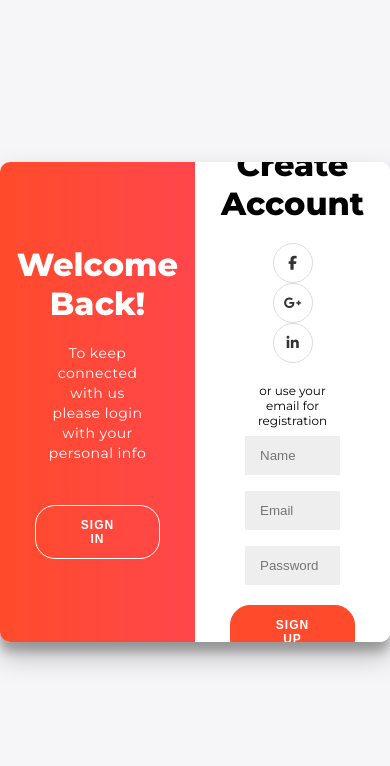
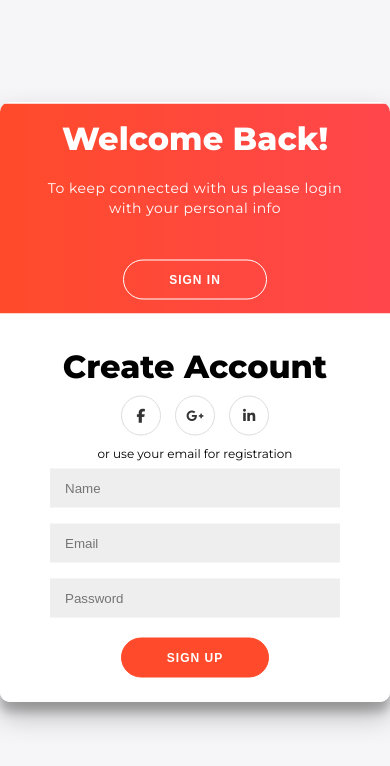
Before and after one commit to Lakshmikanth9036/Box-Sliding-Sign-in-up, a plain HTML site: page index.html in a window 390 px wide. Both pictures are taken after a click on the button "SIGN UP". Drawn offline with Linux system fonts and the light colour scheme.

Commit message:
Mobile version

```diff
--- a/style.css
+++ b/style.css
@@ -1,11 +1,11 @@
-@import url('https://fonts.googleapis.com/css?family=Montserrat:400,800');
+@import url("https://fonts.googleapis.com/css?family=Montserrat:400,800");
 
-*{
+* {
   box-sizing: border-box;
 }
 
-body{
-    font-family: 'Montserrat', sans-serif;
+body {
+  font-family: "Montserrat", sans-serif;
   background-color: #f6f5f7;
   display: flex;
   justify-content: center;
@@ -15,12 +15,12 @@ body{
   margin: -20px 0 50px;
 }
 
-h1{
+h1 {
   font-weight: bold;
   margin: 0;
 }
 
-p{
+p {
   font-size: 14px;
   font-weight: 100;
   line-height: 20px;
@@ -29,18 +29,18 @@ p{
   padding: 0 5px;
 }
 
-span{
+span {
   font-size: 12px;
 }
 
-a{
+a {
   color: #333;
   font-size: 14px;
   text-decoration: none;
   margin: 15px 0;
 }
 
-.container{
+.container {
   background: #fff;
   border-radius: 10px;
   box-shadow: 0 14px 28px rgba(0, 0, 0, 0.25), 0 10px 10px rgba(0, 0, 0, 0.22);
@@ -51,7 +51,7 @@ a{
   min-height: 480px;
 }
 
-.form-container form{
+.form-container form {
   background: #fff;
   display: flex;
   flex-direction: column;
@@ -62,11 +62,11 @@ a{
   text-align: center;
 }
 
-.social-container{
+.social-container {
   margin: 20px 0;
 }
 
-.social-container a{
+.social-container a {
   border: 1px solid #ddd;
   border-radius: 50%;
   display: inline-flex;
@@ -78,13 +78,13 @@ a{
   transition: 0.2s ease-in-out;
 }
 
-.social-container a:hover{
+.social-container a:hover {
   border-color: #ff4b2b;
   color: #ff4b2b;
   transform: scale(1.2);
 }
 
-.form-container input{
+.form-container input {
   background: #eee;
   border: none;
   padding: 12px 15px;
@@ -92,7 +92,7 @@ a{
   width: 100%;
 }
 
-button{
+button {
   border-radius: 20px;
   border: 1px solid#ff4b2b;
   background: #ff4b2b;
@@ -107,40 +107,40 @@ button{
   cursor: pointer;
 }
 
-button:active{
+button:active {
   transform: scale(0.95);
 }
 
-button:focus{
+button:focus {
   outline: none;
 }
 
-button.ghost{
+button.ghost {
   background: transparent;
   border-color: #fff;
 }
 
-.form-container{
+.form-container {
   position: absolute;
   top: 0;
   height: 100%;
   transition: all 0.6s ease-in-out;
 }
 
-.sign-in-container{
+.sign-in-container {
   left: 0;
   width: 50%;
   z-index: 2;
 }
 
-.sign-up-container{
+.sign-up-container {
   left: 0;
   width: 50%;
   z-index: 1;
   opacity: 0;
 }
 
-.overlay-container{
+.overlay-container {
   position: absolute;
   top: 0;
   left: 50%;
@@ -162,7 +162,7 @@ button.ghost{
   transition: transform 0.6s ease-in-out;
 }
 
-.overlay-panel{
+.overlay-panel {
   position: absolute;
   top: 0;
   display: flex;
@@ -188,28 +188,89 @@ button.ghost{
 
 /*ANIMATION*/
 
-.container.right-panel-active .sign-in-container{
+.container.right-panel-active .sign-in-container {
   transform: translateX(100%);
 }
 
-.container.right-panel-active .overlay-container{
+.container.right-panel-active .overlay-container {
   transform: translateX(-100%);
 }
 
-.container.right-panel-active .sign-up-container{
+.container.right-panel-active .sign-up-container {
   transform: translateX(100%);
   opacity: 1;
   z-index: 5;
 }
 
-.container.right-panel-active .overlay{
+.container.right-panel-active .overlay {
   transform: translateX(50%);
 }
 
-.container.right-panel-active .overlay-left{
+.container.right-panel-active .overlay-left {
   transform: translateX(0);
 }
 
-.container.right-panel-active .overlay-right{
+.container.right-panel-active .overlay-right {
   transform: translateX(20%);
 }
+
+@media (max-width: 570px) {
+  .container {
+    min-height: 600px;
+  }
+
+  .social-container {
+    margin: 10px 0;
+  }
+
+  .sign-in-container {
+    width: 100%;
+    height: 65%;
+  }
+
+  .sign-up-container {
+    width: 100%;
+    height: 65%;
+  }
+
+  .overlay-container {
+    left: 0;
+    top: 65%;
+    width: 100%;
+    height: 35%;
+  }
+
+   .overlay-right {
+        transform: translateY(0);
+    }
+
+    .overlay-left {
+        transform: translateY(-20%);
+    }
+
+  .container.right-panel-active .sign-in-container{
+        transform: translateY(-100%);
+    }
+
+    .container.right-panel-active .overlay-container{
+        transform: translateY(-185%);
+    }
+
+    .container.right-panel-active .sign-up-container{
+        transform: translateY(55%);
+        opacity: 1;
+        z-index: 5;
+    }
+
+    .container.right-panel-active .overlay {
+        transform: translateX(50%);
+      }
+
+      .container.right-panel-active .overlay-left {
+        transform: translateX(0);
+      }
+
+      .container.right-panel-active .overlay-right {
+        transform: translateX(20%);
+      }
+}
```
Lines whose indentation alone changed are shown as unchanged.
